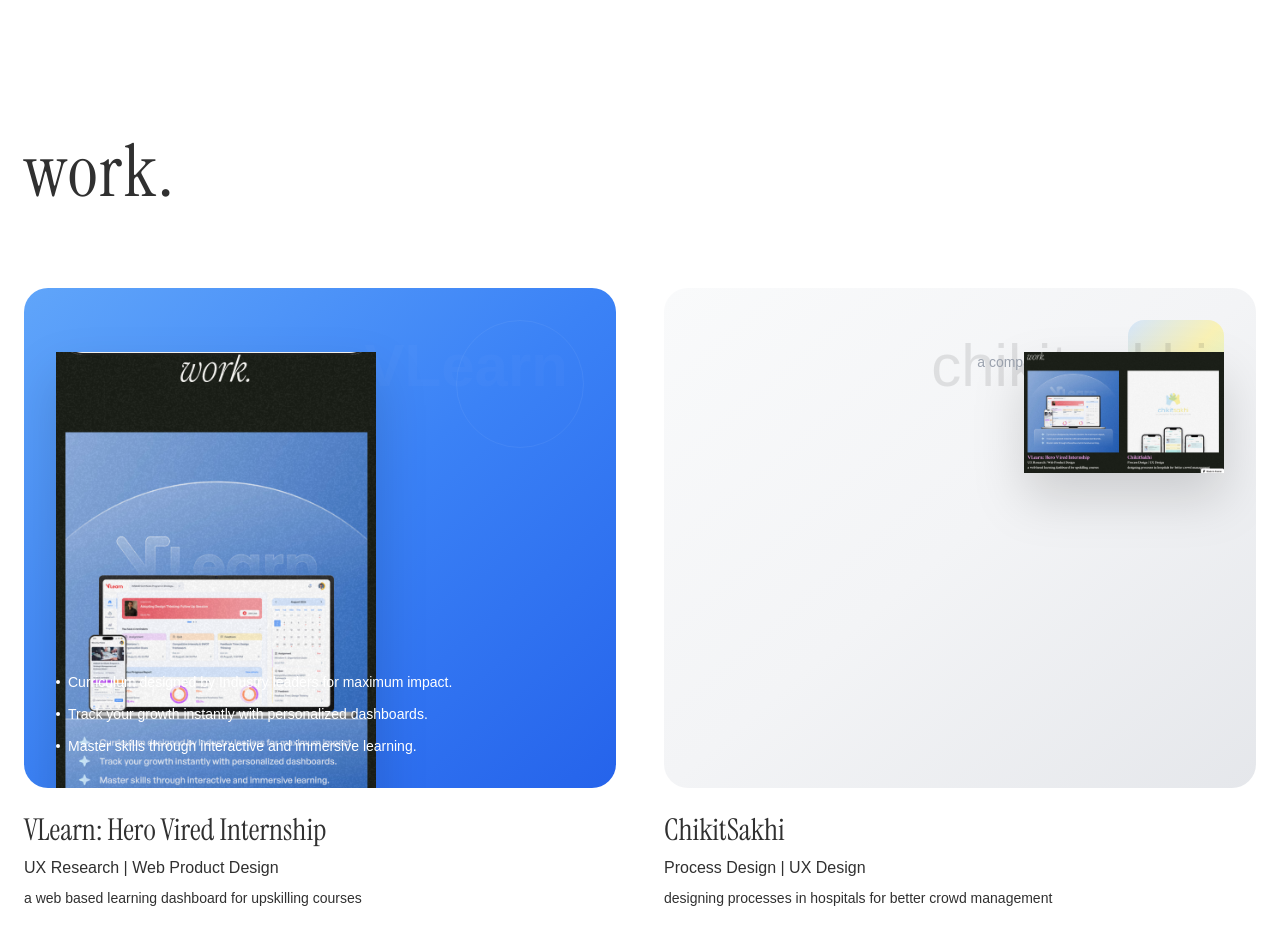
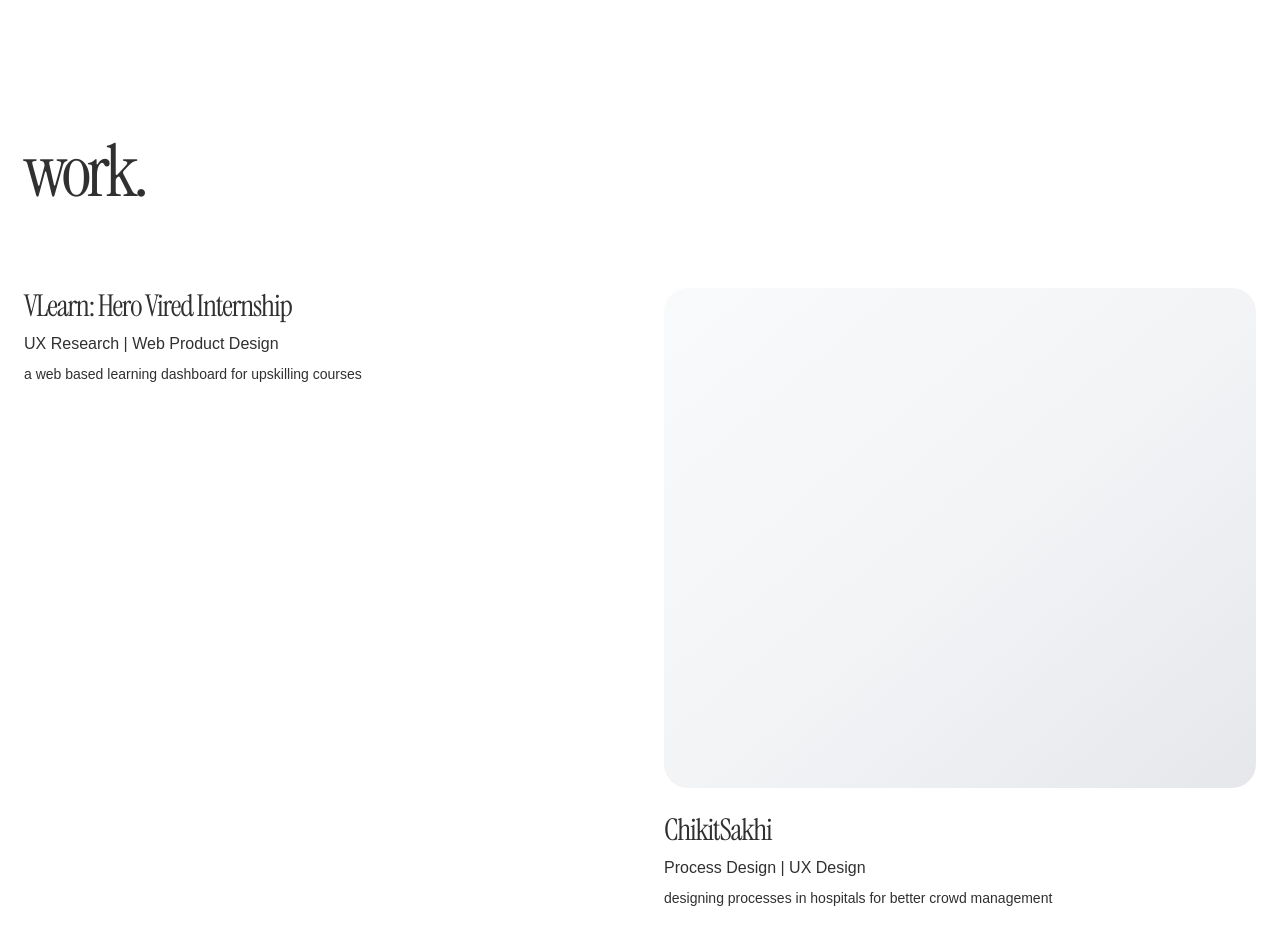
Before and after one commit to kshitij0299/pastel-pivot-folio, a React (Vite) app: page / in a window 1280 px wide. Shown: the part 760-1712 px from the top of the page. Built offline with nearby package versions, Linux system fonts and the light colour scheme; a web font is replaced by a local one.

Commit message:
Visual edit in Lovable
Edited UI in Lovable

```diff
--- a/src/components/WorkSection.tsx
+++ b/src/components/WorkSection.tsx
@@ -1,38 +1,33 @@
 import { useEffect, useRef } from 'react';
 import { gsap } from 'gsap';
 import { ScrollTrigger } from 'gsap/ScrollTrigger';
-
 gsap.registerPlugin(ScrollTrigger);
-
 export const WorkSection = () => {
   const sectionRef = useRef<HTMLElement>(null);
   const titleRef = useRef<HTMLHeadingElement>(null);
   const cardsRef = useRef<HTMLDivElement>(null);
-
   useEffect(() => {
     if (titleRef.current) {
-      gsap.fromTo(
-        titleRef.current,
-        { opacity: 0, y: 50 },
-        {
+      gsap.fromTo(titleRef.current, {
+        opacity: 0,
+        y: 50
+      }, {
         opacity: 1,
         y: 0,
         duration: 1,
         ease: 'power3.out',
         scrollTrigger: {
           trigger: titleRef.current,
-            start: 'top 80%',
-          },
+          start: 'top 80%'
         }
-      );
+      });
     }
-
     if (cardsRef.current) {
       const cards = cardsRef.current.children;
-      gsap.fromTo(
-        cards,
-        { opacity: 0, y: 60 },
-        {
+      gsap.fromTo(cards, {
+        opacity: 0,
+        y: 60
+      }, {
         opacity: 1,
         y: 0,
         duration: 0.8,
@@ -40,88 +35,43 @@ export const WorkSection = () => {
         ease: 'power3.out',
         scrollTrigger: {
           trigger: cardsRef.current,
-            start: 'top 80%',
-          },
+          start: 'top 80%'
         }
-      );
+      });
     }
   }, []);
-
-  const projects = [
-    {
+  const projects = [{
     title: 'VLearn: Hero Vired Internship',
     category: 'UX Research | Web Product Design',
     description: 'a web based learning dashboard for upskilling courses',
-      features: [
-        'Curriculum designed by Industry leaders for maximum impact.',
-        'Track your growth instantly with personalized dashboards.',
-        'Master skills through interactive and immersive learning.'
-      ]
-    },
-    {
+    features: ['Curriculum designed by Industry leaders for maximum impact.', 'Track your growth instantly with personalized dashboards.', 'Master skills through interactive and immersive learning.']
+  }, {
     title: 'ChikitSakhi',
     category: 'Process Design | UX Design',
     description: 'designing processes in hospitals for better crowd management'
-    },
-    {
+  }, {
     title: 'Figma for Education',
     category: 'Educational Tools | Design System',
     description: 'comprehensive design system and learning platform for educational institutions'
-    },
-    {
+  }, {
     title: 'Coffee Shop Menu',
     category: 'Print Design | Branding',
     description: 'modern, clean menu design for a local coffee shop with focus on readability'
-    }
-  ];
-
-  return (
-    <section id="work" ref={sectionRef} className="py-16 md:py-24 bg-white">
+  }];
+  return <section id="work" ref={sectionRef} className="py-16 md:py-24 bg-white">
       <div className="container mx-auto px-4 md:px-6 max-w-7xl">
-        <h2
-          ref={titleRef}
-          className="font-playfair text-4xl md:text-6xl lg:text-7xl font-light text-heading mb-12 md:mb-20 text-left tracking-wide"
-        >
+        <h2 ref={titleRef} className="font-playfair text-4xl md:text-6xl lg:text-7xl font-light text-heading mb-12 md:mb-20 text-left tracking-[-0.06em]">
           work.
         </h2>
 
         <div ref={cardsRef} className="grid grid-cols-1 md:grid-cols-2 gap-8 md:gap-12">
           {/* VLearn Project Card */}
           <div className="group">
-            <div className="bg-gradient-to-br from-blue-400 via-blue-500 to-blue-600 rounded-2xl md:rounded-3xl p-6 md:p-8 lg:p-12 min-h-[400px] md:min-h-[500px] relative overflow-hidden mb-6">
-              {/* Background decoration */}
-              <div className="absolute top-6 right-6 md:top-8 md:right-8 opacity-20">
-                <div className="w-24 h-24 md:w-32 md:h-32 rounded-full border border-white/30"></div>
-              </div>
-              <div className="absolute top-8 right-8 md:top-12 md:right-12 opacity-10">
-                <div className="text-white/20 font-bold text-4xl md:text-6xl">VLearn</div>
-              </div>
 
-              {/* Laptop mockup */}
-              <div className="absolute top-12 md:top-16 left-6 md:left-8 w-[200px] md:w-[280px] lg:w-[320px]">
-                <img
-                  src="/lovable-uploads/dee3e861-b91d-4cbf-a4c2-d12d0c7ca51d.png"
-                  alt="VLearn Dashboard"
-                  className="w-full h-auto drop-shadow-2xl"
-                />
-              </div>
-
-              {/* Features list */}
-              <div className="absolute bottom-6 md:bottom-8 left-6 md:left-8 right-6 md:right-8 text-white">
-                <div className="space-y-2 md:space-y-3">
-                  {projects[0].features?.map((feature, index) => (
-                    <div key={index} className="flex items-start gap-2">
-                      <div className="w-1 h-1 bg-white rounded-full mt-2 flex-shrink-0"></div>
-                      <p className="font-rethink text-xs md:text-sm leading-relaxed">{feature}</p>
-                    </div>
-                  ))}
-                </div>
-              </div>
-            </div>
 
             {/* Project title below */}
             <div className="space-y-1 md:space-y-2">
-              <h3 className="font-playfair text-xl md:text-2xl lg:text-3xl font-light text-heading tracking-normal">
+              <h3 className="font-playfair text-xl md:text-2xl lg:text-3xl font-light text-heading tracking-[-0.04em]">
                 {projects[0].title}
               </h3>
               <p className="font-rethink text-sm md:text-base text-body font-medium">
@@ -138,28 +88,20 @@ export const WorkSection = () => {
             <div className="bg-gradient-to-br from-gray-50 via-gray-100 to-gray-200 rounded-2xl md:rounded-3xl p-6 md:p-8 lg:p-12 min-h-[400px] md:min-h-[500px] relative overflow-hidden mb-6">
               {/* Background decoration */}
               <div className="absolute top-6 right-6 md:top-8 md:right-8">
-                <div className="w-16 h-16 md:w-24 md:h-24 bg-gradient-to-br from-blue-200 via-yellow-200 to-green-200 rounded-2xl opacity-60"></div>
+
               </div>
-              <div className="absolute top-8 right-8 md:top-12 md:right-12 text-4xl md:text-6xl opacity-10 font-light">
-                chikitsakhi
-              </div>
-              <div className="absolute top-12 right-12 md:top-16 md:right-16 text-xs md:text-sm text-gray-400 font-medium">
-                a companion for your medical care
-              </div>
+
+
 
               {/* Mobile mockups */}
               <div className="absolute top-12 md:top-16 right-6 md:right-8 w-[140px] md:w-[200px]">
-                <img
-                  src="/lovable-uploads/795238ff-66db-4d57-9f54-247cf4e90186.png"
-                  alt="ChikitSakhi Mobile App"
-                  className="w-full h-auto drop-shadow-2xl"
-                />
+
               </div>
             </div>
 
             {/* Project title below */}
             <div className="space-y-1 md:space-y-2">
-              <h3 className="font-playfair text-xl md:text-2xl lg:text-3xl font-light text-heading tracking-normal">
+              <h3 className="font-playfair text-xl md:text-2xl lg:text-3xl font-light text-heading tracking-[-0.04em]">
                 {projects[1].title}
               </h3>
               <p className="font-rethink text-sm md:text-base text-body font-medium">
@@ -192,7 +134,7 @@ export const WorkSection = () => {
 
             {/* Project title below */}
             <div className="space-y-1 md:space-y-2">
-              <h3 className="font-playfair text-xl md:text-2xl lg:text-3xl font-light text-heading tracking-normal">
+              <h3 className="font-playfair text-xl md:text-2xl lg:text-3xl font-light text-heading tracking-[-0.04em]">
                 {projects[2].title}
               </h3>
               <p className="font-rethink text-sm md:text-base text-body font-medium">
@@ -225,7 +167,7 @@ export const WorkSection = () => {
 
             {/* Project title below */}
             <div className="space-y-1 md:space-y-2">
-              <h3 className="font-playfair text-xl md:text-2xl lg:text-3xl font-light text-heading tracking-normal">
+              <h3 className="font-playfair text-xl md:text-2xl lg:text-3xl font-light text-heading tracking-[-0.04em]">
                 {projects[3].title}
               </h3>
               <p className="font-rethink text-sm md:text-base text-body font-medium">
@@ -238,6 +180,5 @@ export const WorkSection = () => {
           </div>
         </div>
       </div>
-    </section>
-  );
+    </section>;
 };
```
Lines whose indentation alone changed are shown as unchanged.
